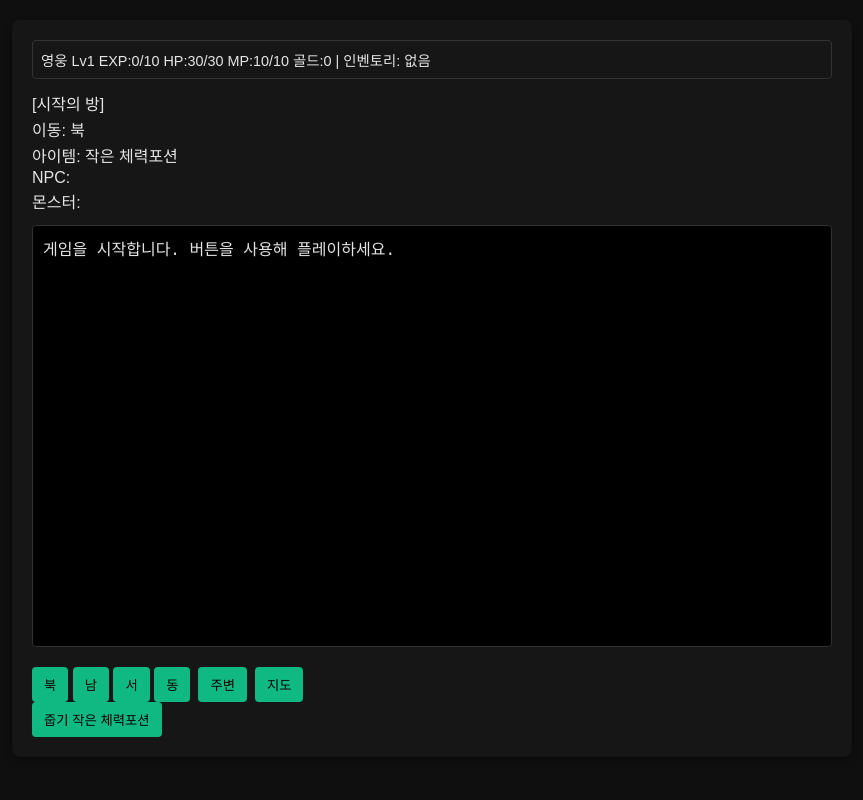
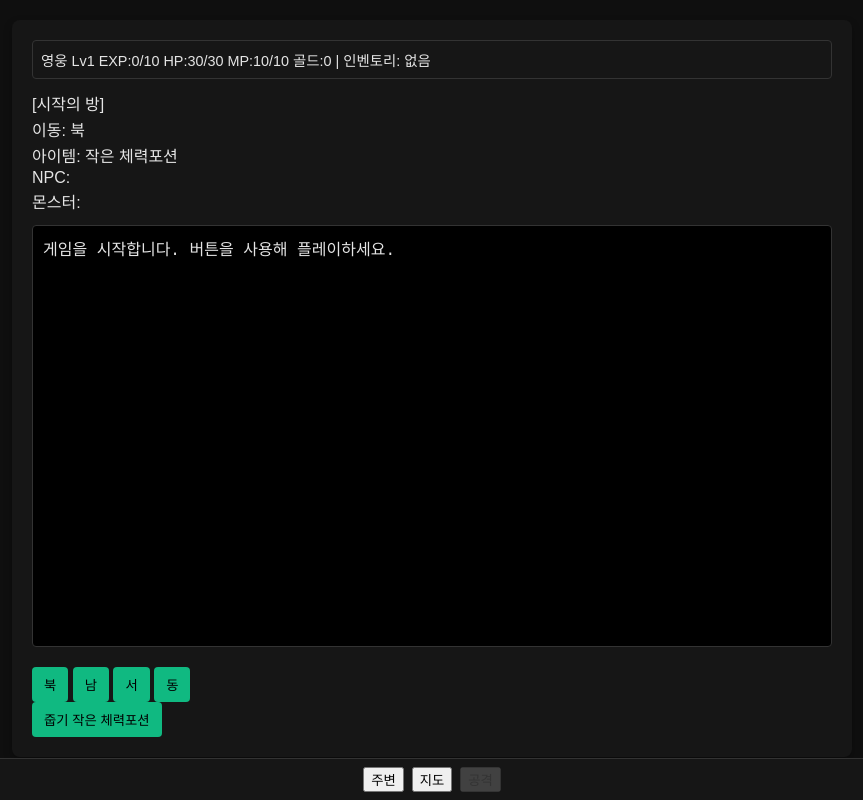
Before and after one commit to himomohi/Codex_TEST, a plain HTML site: page index.html in a window 1280 px wide. Shown: the whole page, without its empty margins (208-1071 px from the left). Drawn offline with Linux system fonts and the light colour scheme.

Commit message:
액션 바 UI 추가 및 공격 버튼 항상 표시

```diff
--- a/index.html
+++ b/index.html
@@ -27,12 +27,14 @@
             <button data-dir="서" aria-label="서쪽 이동">서</button>
             <button data-dir="동" aria-label="동쪽 이동">동</button>
         </div>
-        <button id="inspect-button">주변</button>
-        <button id="toggle-map-button">지도</button>
-        <button id="attack-button" style="display:none;">공격</button>
     </div>
     <div id="item-buttons"></div>
     <div id="inventory-buttons"></div>
+</div>
+<div id="action-bar">
+    <button id="inspect-button">주변</button>
+    <button id="toggle-map-button">지도</button>
+    <button id="attack-button" disabled>공격</button>
 </div>
 <div id="map-display" style="display:none;">
     <pre id="map-grid"></pre>
--- a/style.css
+++ b/style.css
@@ -69,14 +69,25 @@ body {
 #inventory-buttons button:hover {
     background-color: #0ea272;
 }
-#attack-button {
-    position: fixed;
-    bottom: 24px;
-    right: 24px;
-    z-index: 10;
-}
 #attack-button.show {
     animation: pulse 1s infinite, fadeIn var(--transition-speed) ease-out;
+}
+
+#action-bar {
+    position: fixed;
+    bottom: 0;
+    left: 0;
+    right: 0;
+    background-color: var(--panel-bg);
+    border-top: 1px solid var(--border-color);
+    padding: 8px;
+    display: flex;
+    gap: 8px;
+    justify-content: center;
+}
+#action-bar button:disabled {
+    opacity: 0.5;
+    cursor: not-allowed;
 }
 
 @keyframes pulse {
--- a/uiManager.js
+++ b/uiManager.js
@@ -38,13 +38,13 @@ export function updateCombatUI(room) {
     if (room && room.monsters.length) {
         const monster = room.monsters[0];
         combatUI.style.display = 'block';
-        attackBtn.style.display = 'block';
+        attackBtn.disabled = false;
         attackBtn.classList.add('show');
         document.getElementById('player-hp-bar').textContent = `플레이어 HP: ${gameState.hp}/${gameState.maxHp}`;
         document.getElementById('monster-hp-bar').textContent = `${monster.name} HP: ${monster.hp}`;
     } else {
         combatUI.style.display = 'none';
-        attackBtn.style.display = 'none';
+        attackBtn.disabled = true;
         attackBtn.classList.remove('show');
     }
 }
```
Also changed, not shown: 1 other file.
